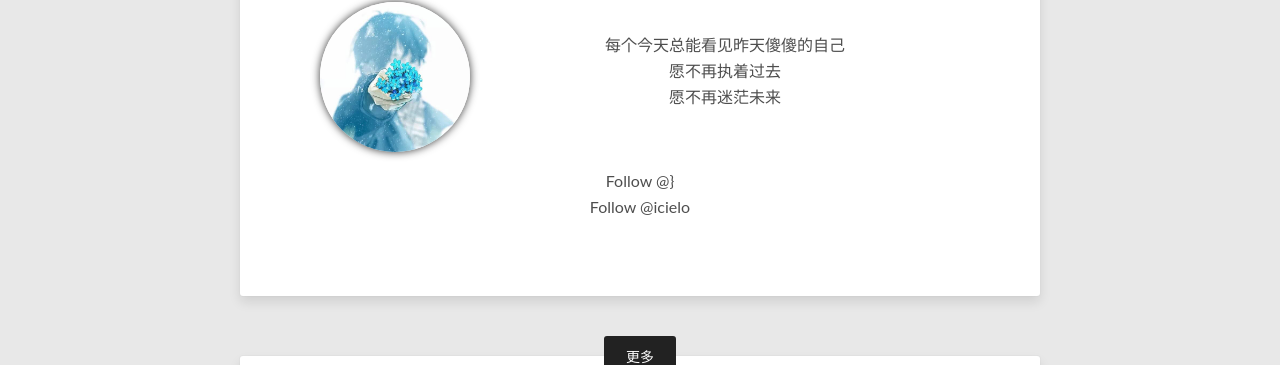
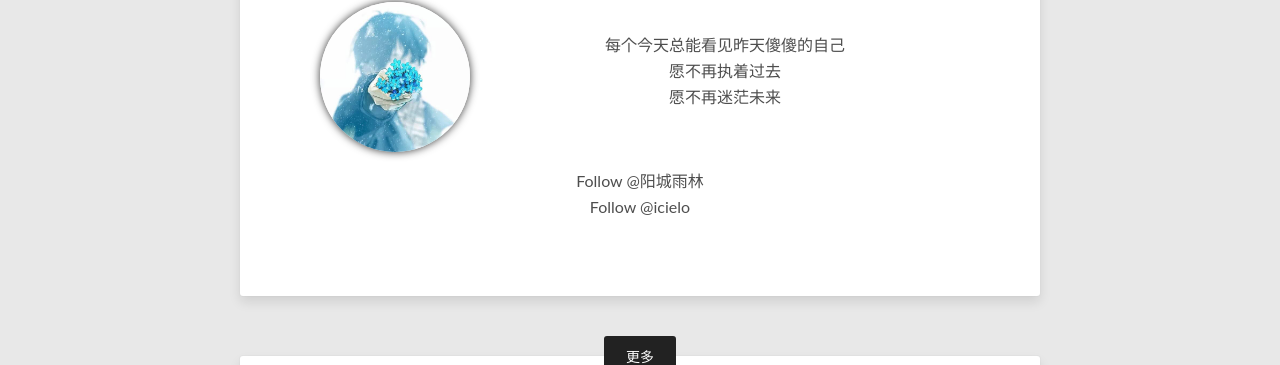
Before and after one commit to icielo/icielo.github.com, a Jekyll site: the page built from _posts/2017-02-27-30岁清单.md, in a window 1280 px wide and 900 px high, scrolled down 937 px. Shown: the part 98-463 px from the top of the window. Built offline with Jekyll 4.4.1, drawn with Linux system fonts in a browser that asks for light colours.

Commit message:
Update author.html

```diff
--- a/_includes/author.html
+++ b/_includes/author.html
@@ -14,9 +14,7 @@
 	<li><a href="{{ network.url }}" target="_blank"><i class="fa fa-{{ network.title }} fa-fw"></i></a></li>
       {% endfor %}
       </ul>
-      {% if site.owner.weibo %}
-        <a aria-label="关注 @{{{site.owner.weibo.name}}} on Weibo" data-style="mega" href="http://weibo.com/{{{site.owner.weibo.account}}}/profile?is_all=1" class="github-button">Follow @{{{site.owner.weibo.name}}}</a>
-      {% endif %}
+      <a aria-label="关注 @阳城雨林 on Weibo" data-style="mega" href="http://weibo.com/2097636277/profile?is_all=1" class="github-button">Follow @阳城雨林</a>
       <br>
       {% if site.owner.github %}
         <a aria-label="Follow @{{site.owner.github}} on GitHub" data-style="mega" href="https://github.com/{{site.owner.github}}" class="github-button">Follow @{{site.owner.github}}</a>
```
